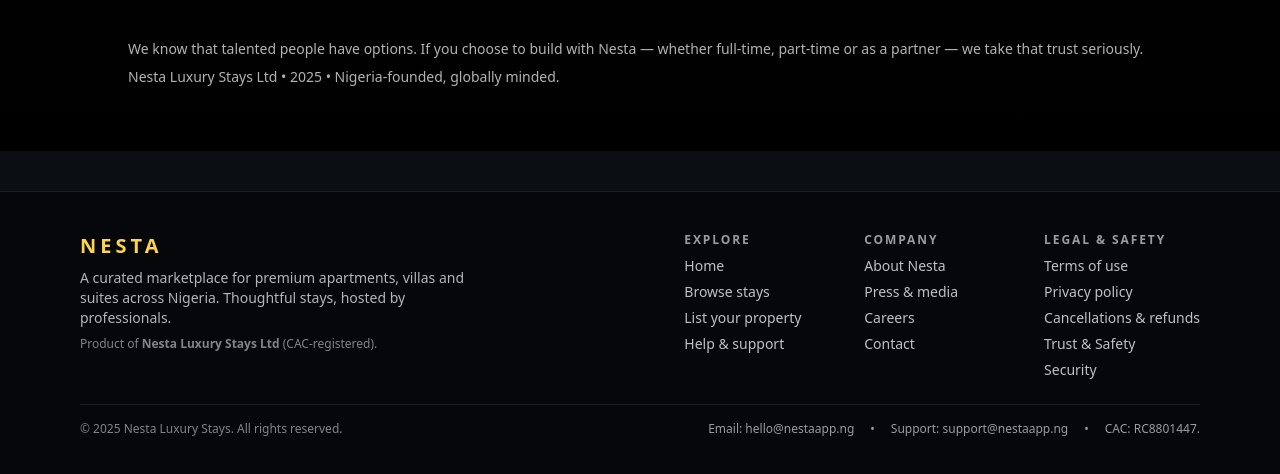
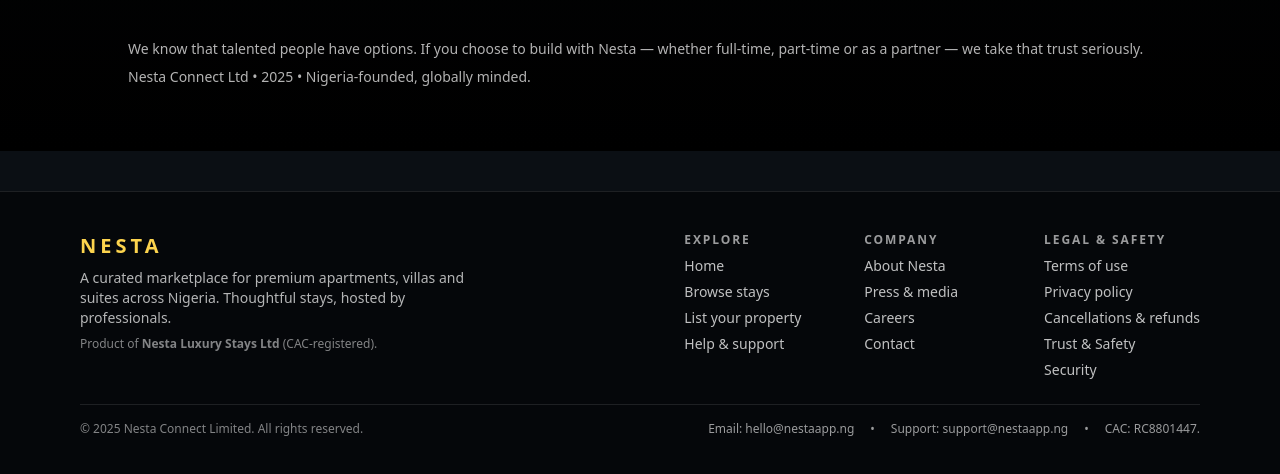
Before and after one commit to johnagbike-dotcom/nesta-client, a React (Create React App) app: page /careers in a window 1280 px wide. Shown: the part 1482-1956 px from the top of the page. Built offline with nearby package versions, Linux system fonts and the light colour scheme; no server answers.

Commit message:
Footer + CareersPage + Privacy + Termss

```diff
--- a/src/components/Footer.js
+++ b/src/components/Footer.js
@@ -165,7 +165,7 @@
         <div className="mt-6 border-t border-white/10 pt-4 flex flex-col gap-3 md:flex-row md:items-center md:justify-between">
           {/* Left */}
           <p className="text-xs text-white/50">
-            © {year} Nesta Luxury Stays. All rights reserved.
+            © {year} Nesta Connect Limited. All rights reserved.
           </p>
 
           {/* Right – contact & CAC */}
--- a/src/pages/CareersPage.js
+++ b/src/pages/CareersPage.js
@@ -208,7 +208,7 @@
             that trust seriously.
           </p>
           <p className="mt-2">
-            Nesta Luxury Stays Ltd • {year} • Nigeria-founded, globally minded.
+            Nesta Connect Ltd • {year} • Nigeria-founded, globally minded.
           </p>
         </section>
       </div>
--- a/src/pages/Privacy.js
+++ b/src/pages/Privacy.js
@@ -274,7 +274,7 @@
         </section>
 
         <section className="pt-6 border-t border-white/10 text-xs text-white/45">
-          <p>© {year} Nesta Stays — All rights reserved.</p>
+          <p>© {year} Nesta Connect Ltd — All rights reserved.</p>
         </section>
       </div>
     </main>
--- a/src/pages/Terms.js
+++ b/src/pages/Terms.js
@@ -210,7 +210,7 @@
         </section>
 
         <section className="pt-6 border-t border-white/10 text-xs text-white/45">
-          <p>© {year} Nesta Stays — All rights reserved.</p>
+          <p>© {year} Nesta Connect Ltd — All rights reserved.</p>
         </section>
       </div>
     </main>
```
Also changed, not shown: 1 other file (tests, documents, lock files or other folders).
